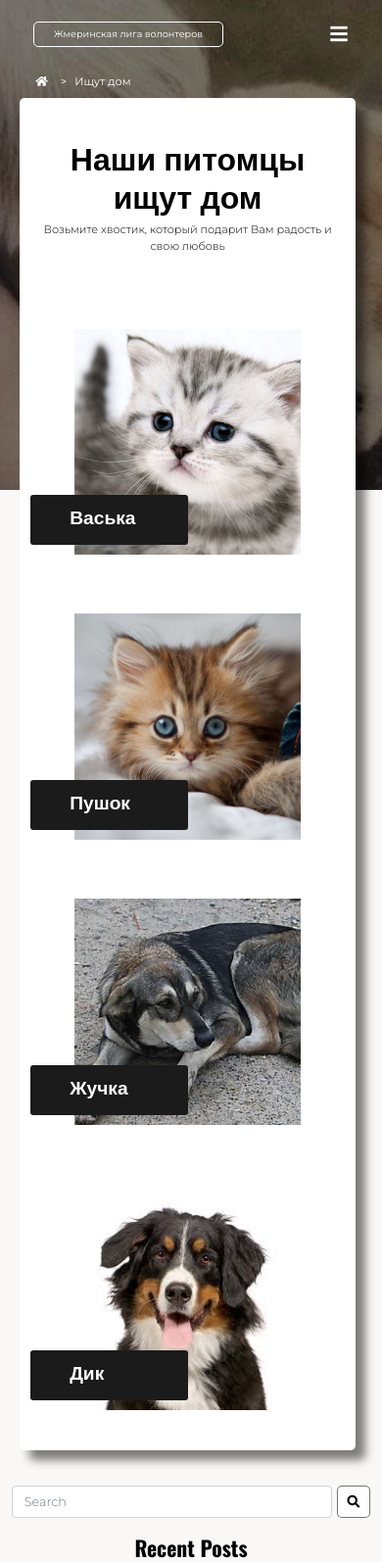
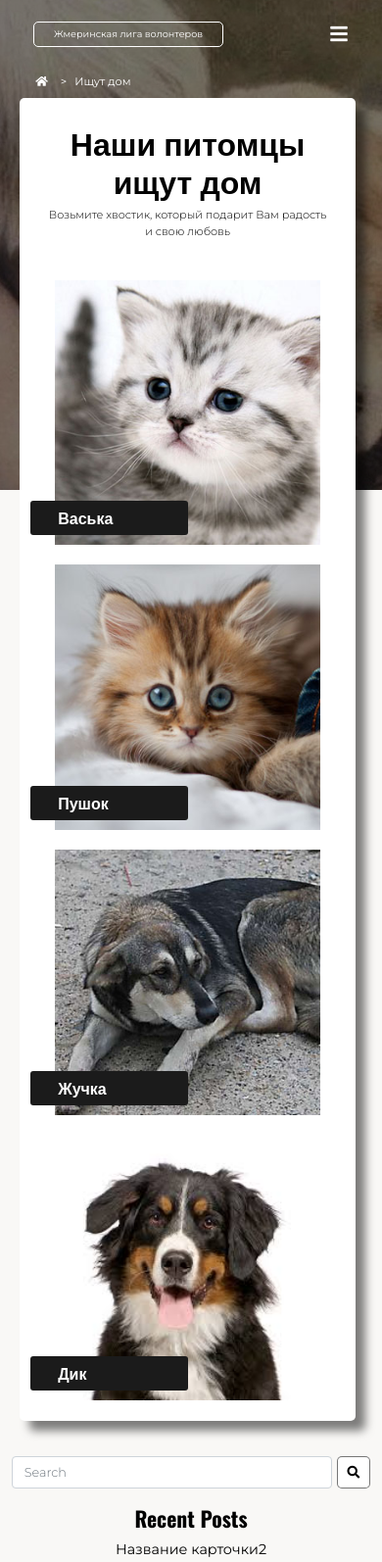
Before and after one commit to Havryliuk-Serhii/zlv, a PHP site: page /gallery.html in a window 390 px wide. Shown: the top 1594 px of the page at 98% size. Run offline with PHP 8.4, Linux system fonts and the light colour scheme; some libraries are stand-ins or nearby versions.

Commit message:
finished adapting to all devices

```diff
--- a/css/style.css
+++ b/css/style.css
@@ -193,10 +193,17 @@
   width:80%;
 }
 .breadcrumb {
-  display: -ms-flexbox;
+  display: -webkit-flex;
+  display: -moz-flex;
+  display: -ms-flex;
+  display: -o-flex;
   display: flex;
+  -webkit-flex-wrap: wrap;
+  -moz-flex-wrap: wrap;
   -ms-flex-wrap: wrap;
+  -o-flex-wrap: wrap;
   flex-wrap: wrap;
+  align-items: baseline;
   padding: 0.75rem 4rem;
   margin-bottom: 1rem;
   background-color: transparent;
@@ -1068,6 +1075,9 @@
   -o-flex-direction: column;
   flex-direction: column;
 }
+.page-title{
+  padding: 15px;
+}
 /*
 * Toggle menu
 */
@@ -1209,11 +1219,78 @@
 /*
 * Form
 */
+.form-group{
+  display: -webkit-flex;
+  display: -moz-flex;
+  display: -ms-flex;
+  display: -o-flex;
+  display: flex;-webkit-flex-direction: column;
+  -moz-flex-direction: column;
+  -ms-flex-direction: column;
+  -o-flex-direction: column;
+  flex-direction: column;
+}
+.form-lable{
+  width: 100%;
+  padding: 5px;
+  margin: 5px;
+}
 .form-control{
   font-size: 0.8rem;
 }
 .btn-submit{
   font-size: 0.8rem;
+}
+/*
+* Gallery
+*/
+.card-block{
+  padding: 5px;
+  margin: 5px;
+}
+.photo {
+  padding: 5px;
+}
+.card-info{
+  padding: 8px;
+  width: 50%;
+  bottom: 20px;
+  left: 0;
+}
+.card-title-left{
+  padding-left: 20px;
+  font-size: 1rem;
+  margin: 0;
+}
+/*
+* Help
+*/
+.feature-tab {
+  margin-top: 10px;
+  display: -webkit-flex;
+  display: -moz-flex;
+  display: -ms-flex;
+  display: -o-flex;
+  display: flex;
+  -webkit-flex-direction: column;
+  -moz-flex-direction: column;
+  -ms-flex-direction: column;
+  -o-flex-direction: column;
+  flex-direction: column;
+}
+.single-feature {
+  margin: 10px 0px;
+  border-radius: 4px;
+  position: relative;
+  -webkit-transition: all .4s ease 0s;
+  -o-transition: all .4s ease 0s;
+  transition: all .4s ease 0s;
+  color: #fff;
+  background-color: #1b1b1b;
+  opacity: 0.6;
+}
+.tab-content{
+  display: none;
 }
 /*
 * Contacts
@@ -1231,6 +1308,9 @@
   flex-direction: column;
   justify-content: flex-end;
 }
+.contact-img{
+  display: none;
+}
 /*
 * Footer
 */
```
